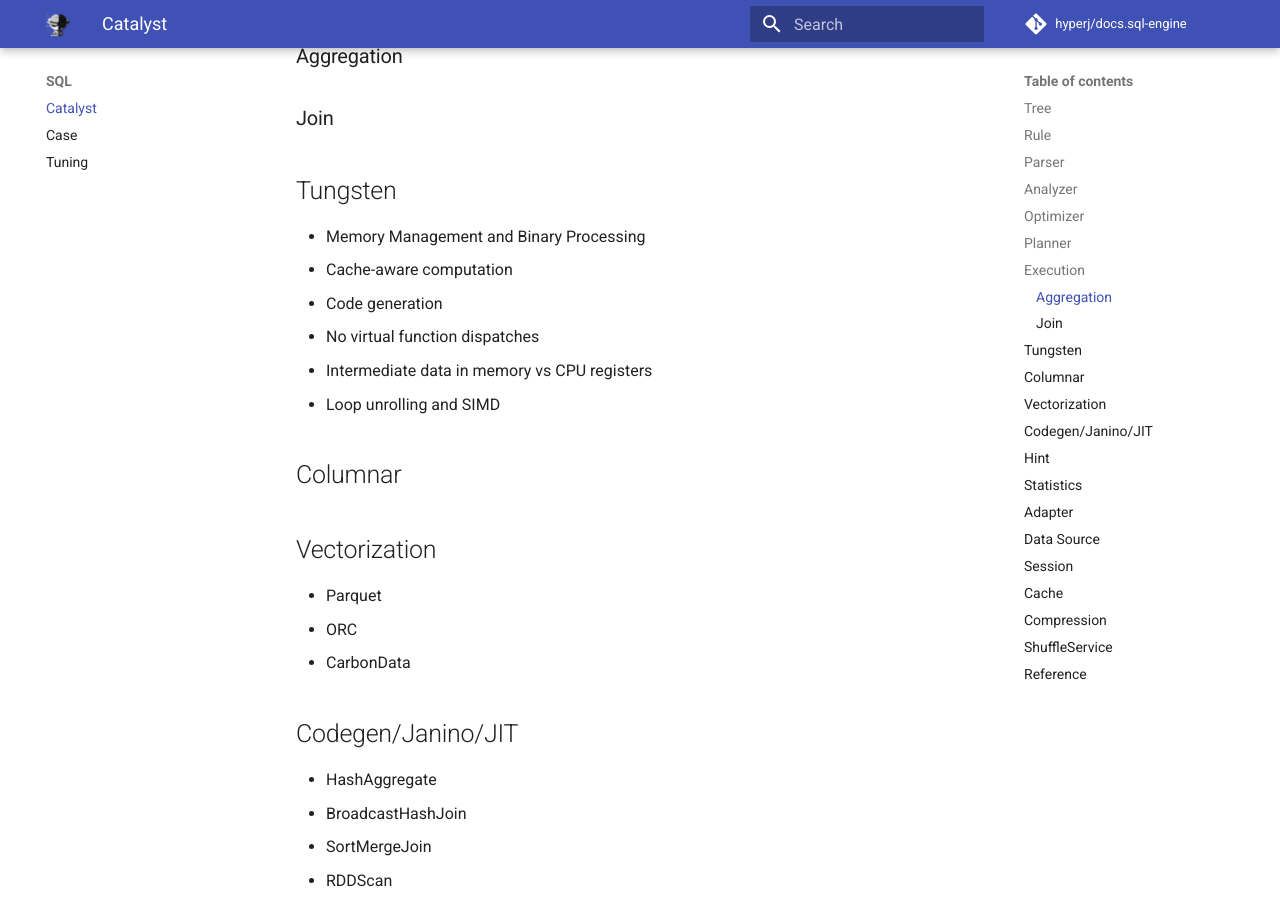
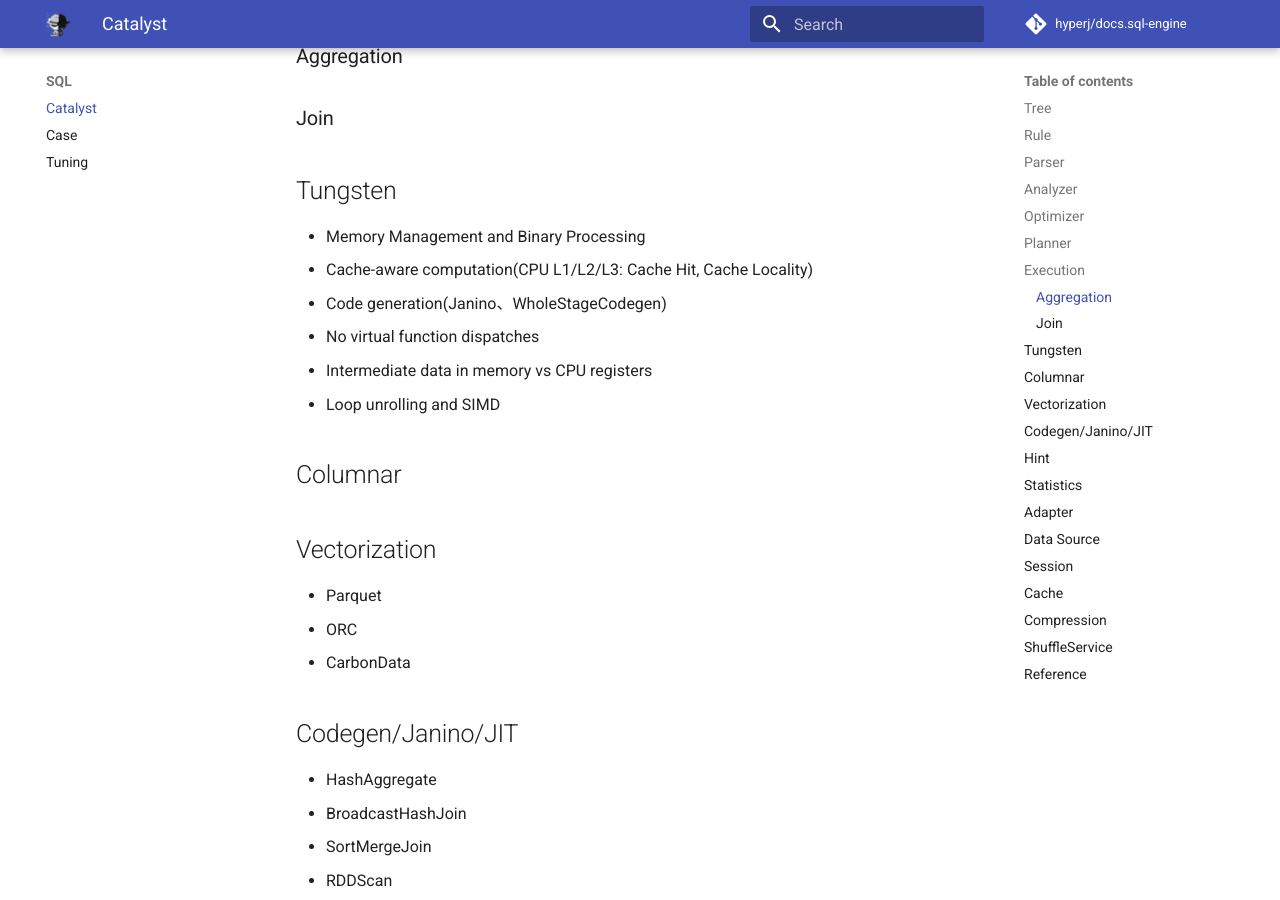
Before and after one commit to hyperj/note.sql-engine, an MkDocs documentation site: the page built from docs/catalyst.md, in a window 1280 px wide and 900 px high, scrolled down 1207 px. Built offline with MkDocs 1.6.1 and Material for MkDocs 9.7.7, drawn with Linux system fonts in a browser that asks for light colours; comment, search, counter and statistics services are not loaded.

Commit message:
update pages

```diff
--- a/docs/catalyst.md
+++ b/docs/catalyst.md
@@ -35,8 +35,8 @@
 ## Tungsten
 
 * Memory Management and Binary Processing
-* Cache-aware computation
-* Code generation
+* Cache-aware computation(CPU L1/L2/L3: Cache Hit, Cache Locality)
+* Code generation(Janino、WholeStageCodegen)
 * No virtual function dispatches
 * Intermediate data in memory vs CPU registers
 * Loop unrolling and SIMD
```
